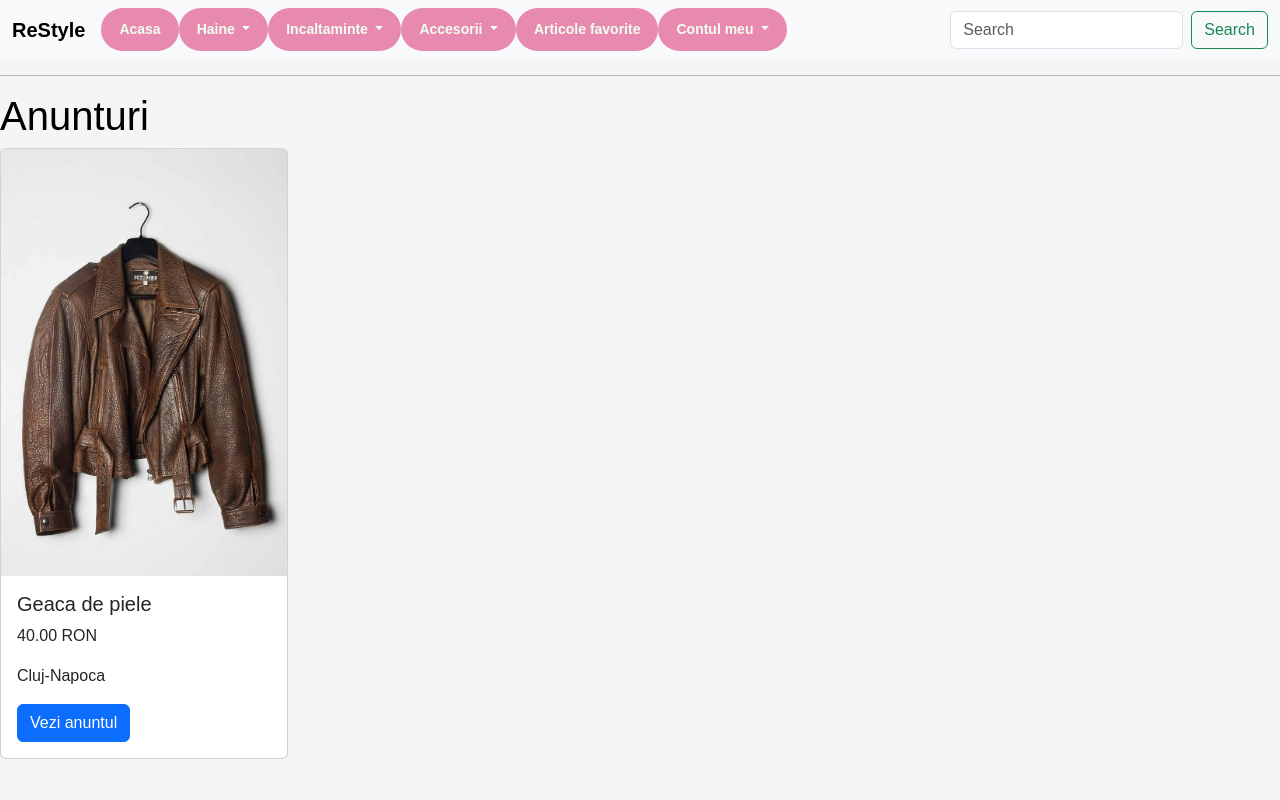
After one commit to alexia-1306/ReStyle, a Django app: page /favorites/ in a window 1280 px wide. The commit adds this page. Run offline with Django 5.2, Linux system fonts and the light colour scheme; a user stored in the database is signed in; data comes from the database, SQL or seed files in the repository; both versions use the stored data as it was after the commit.

Commit message:
create favorites page

```diff
--- a/products/urls.py
+++ b/products/urls.py
@@ -6,4 +6,5 @@ urlpatterns = [
     path("ads/", views.ad_list, name="ad_list"),
     path('ads/category/<slug:category>/', views.ad_category, name="ad_category"),
     path('favorites/<int:ad_id>', views.favorites, name="favorites"),
+    path('favorites/',views.fav_list, name="fav_list" ),
     ]
--- a/products/views.py
+++ b/products/views.py
@@ -38,3 +38,7 @@ def favorites(request, ad_id):
     else:
         fav.delete()
     return redirect('ad_list')
+
+def fav_list(request):
+    favs = Favorites.objects.filter(user=request.user)
+    return render(request, 'favorites_list.html', {'favs': favs})
--- a/templates/base.html
+++ b/templates/base.html
@@ -37,8 +37,13 @@
                             {% endfor %}
 
                         </ul>
+
                     </li>
                 {% endfor %}
+                <li class="nav-item">
+                    <a class="hero-small-button active" aria-current="page" href="{% url 'fav_list' %}">Articole
+                        favorite</a>
+                </li>
 
                 <li class="nav-item dropdown">
                     <a class="hero-small-button dropdown-toggle" href="#" role="button" data-bs-toggle="dropdown"
--- /dev/null
+++ b/templates/favorites_list.html
@@ -0,0 +1,21 @@
+{% extends "base.html" %}
+
+{% block content %}
+    <h1>Anunturi</h1>
+
+    {% for fav in favs %}
+        <div class="card" style="width: 18rem;">
+
+        {% if fav.ad.image %}
+            <img src="{{ fav.ad.image.url }}" class="card-img-top" alt={{ fav.ad.image }}>
+        {% endif %}
+            <div class="card-body">
+                <h5 class="card-title">{{ fav.ad.name }}</h5>
+                <p class="card-text">{{ fav.ad.price }} RON</p>
+                <p class="card-text">{{ fav.ad.city}}</p>
+                <a href="#" class="btn btn-primary">Vezi anuntul</a>
+
+            </div>
+        </div>
+    {% endfor %}
+{% endblock %}
```
Also changed, not shown: db.sqlite3, products/migrations/0007_favorites.py (added), templates/favorites.html (deleted).
